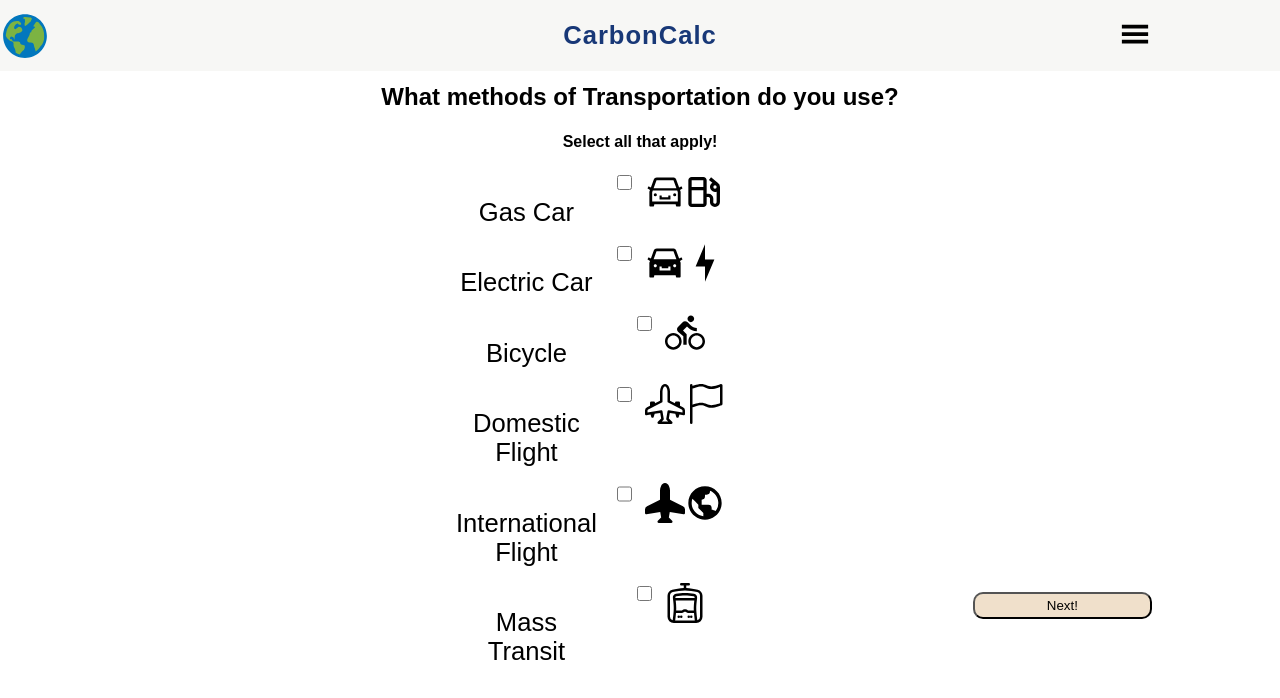
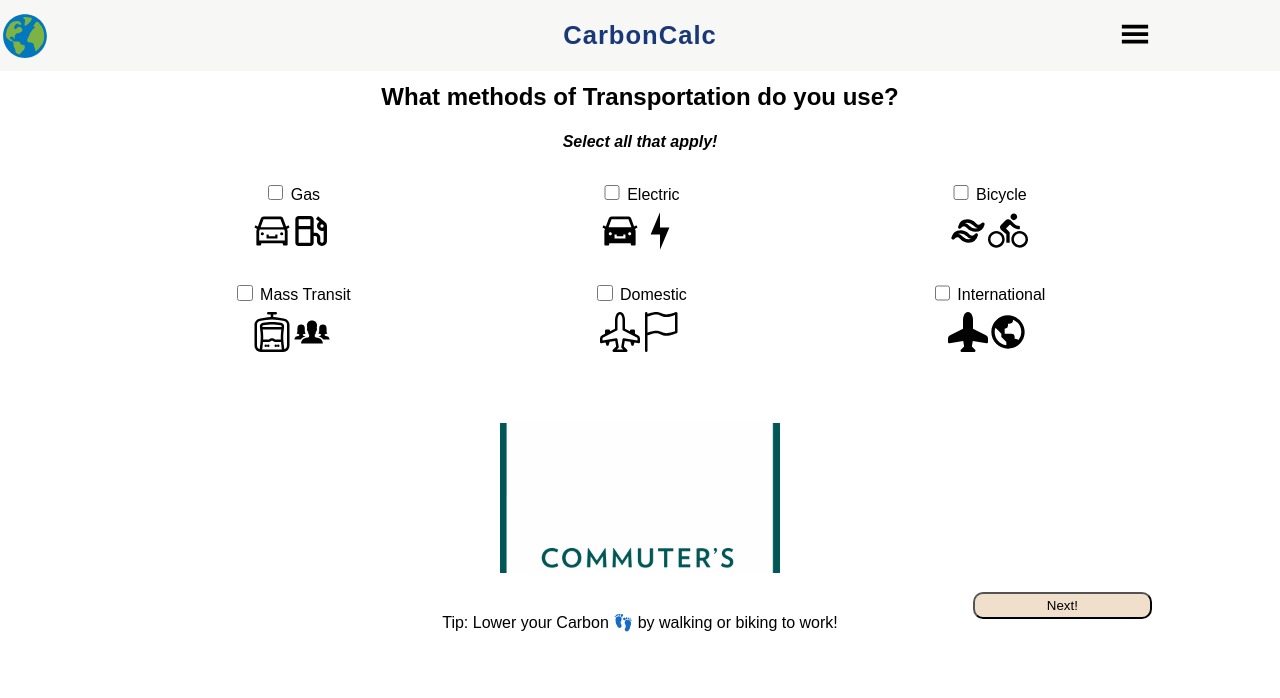
Before and after one commit to DestinyJoyner/CarbonCalc-ClimateHack, a React (Create React App) app: page /transportation in a window 1280 px wide. Shown: the top 698 px of the page. Built offline with nearby package versions, Linux system fonts and the light colour scheme.

Commit message:
update and style Food and Transportaion components

```diff
--- a/src/Components/Food.js
+++ b/src/Components/Food.js
@@ -10,7 +10,7 @@ import {
   TbCarrot,
   TbBrandApple,
 } from "react-icons/tb";
-import { GiChicken, GiWheat } from "react-icons/gi";
+import { GiChicken, GiWheat, GiFarmer, GiRiver } from "react-icons/gi";
 import { BiBowlRice } from "react-icons/bi";
 
 import { useNavigate } from "react-router-dom";
@@ -67,35 +67,36 @@ export default function Food() {
   return (
     <div className="food" style={{ fontFamily: "monospace" }}>
       <h2>What food items do you consume?</h2>
-      <h4>Select all that apply!</h4>
+      <h4>
+        <em>Select all that apply!</em>
+      </h4>
+
       <form>
         <div className="food-selections">
-          <label htmlFor="beef">
-            <input
-              type="checkbox"
-              id="beef"
-              value={categories.food["Beef"]}
-              onChange={handleOptionChange}
-            />
-            <SiHappycow size="50" /> Beef
-          </label>
           <label htmlFor="chicken">
             <input
               type="checkbox"
               id="chicken"
               value={categories.food["Chicken"]}
               onChange={handleOptionChange}
-            />
-            <GiChicken size="50" /> Chicken
+            />{" "}
+            Chicken
+            <section>
+              <GiChicken size="50" />
+            </section>
           </label>
+
           <label htmlFor="pork">
             <input
               type="checkbox"
               id="pork"
               value={categories.food["Pork"]}
               onChange={handleOptionChange}
-            />
-            <TbPig size="50" /> Pork
+            />{" "}
+            Pork
+            <section>
+              <TbPig size="50" />
+            </section>
           </label>
 
           <label htmlFor="fish (wild)">
@@ -104,82 +105,138 @@ export default function Food() {
               id="fish (wild)"
               value={categories.food["Fish (wild)"]}
               onChange={handleOptionChange}
-            />
-            <TbFish size="50" /> Wild Fish
+            />{" "}
+            Wild Fish
+            <section>
+              <GiRiver size="50" />
+              <TbFish size="50" />
+            </section>
           </label>
+
           <label htmlFor="fish (farmed)">
             <input
               type="checkbox"
               id="fish (farmed)"
               value={categories.food["Fish (farmed)"]}
               onChange={handleOptionChange}
-            />
-            <TbFish size="50" /> Farmed Fish
+            />{" "}
+            Farmed Fish
+            <section>
+              <GiFarmer size="50" />
+              <TbFish size="50" />
+            </section>
           </label>
+
+          <label htmlFor="beef">
+            <input
+              type="checkbox"
+              id="beef"
+              value={categories.food["Beef"]}
+              onChange={handleOptionChange}
+            />{" "}
+            Beef
+            <section>
+              <SiHappycow size="50" />
+            </section>
+          </label>
+
           <label htmlFor="dairy (cheese)">
             <input
               type="checkbox"
               id="dairy (cheese)"
               value={categories.food["Dairy (cheese)"]}
               onChange={handleOptionChange}
-            />
-            <TbCheese size="50" /> Cheese
+            />{" "}
+            Cheese
+            <section>
+              <TbCheese size="50" />
+            </section>
           </label>
+
           <label htmlFor="dairy (milk)">
             <input
               type="checkbox"
               id="dairy (milk)"
               value={categories.food["Dairy (milk)"]}
               onChange={handleOptionChange}
-            />
-            <TbMilk size="50" /> Milk
+            />{" "}
+            Milk
+            <section>
+              <TbMilk size="50" />
+            </section>
           </label>
+
           <label htmlFor="eggs">
             <input
               type="checkbox"
               id="eggs"
               value={categories.food["Eggs"]}
               onChange={handleOptionChange}
-            />
-            <TbEggs size="50" /> Eggs
+            />{" "}
+            Eggs
+            <section>
+              <TbEggs size="50" />
+            </section>
           </label>
+
           <label htmlFor="rice">
             <input
               type="checkbox"
               id="rice"
               value={categories.food["Rice"]}
               onChange={handleOptionChange}
-            />
-            <BiBowlRice size="50" /> Rice
+            />{" "}
+            Rice
+            <section>
+              <BiBowlRice size="50" />
+            </section>
           </label>
+
           <label htmlFor="wheat">
             <input
               type="checkbox"
               id="wheat"
               value={categories.food["Wheat"]}
               onChange={handleOptionChange}
-            />
-            <GiWheat size="50" /> Wheat
+            />{" "}
+            Wheat
+            <section>
+              <GiWheat size="50" />
+            </section>
           </label>
+
           <label htmlFor="vegetables">
             <input
               type="checkbox"
               id="vegetables"
               value={categories.food["Vegetables"]}
               onChange={handleOptionChange}
-            />
-            <TbCarrot size="50" /> Veggies
+            />{" "}
+            Veggies
+            <section>
+              <TbCarrot size="50" />
+            </section>
           </label>
+
           <label htmlFor="fruits">
             <input
               type="checkbox"
               id="fruits"
               value={categories.food["Fruits"]}
               onChange={handleOptionChange}
-            />
-            <TbBrandApple size="50" /> Fruits
+            />{" "}
+            Fruits
+            <section>
+              <TbBrandApple size="50" />
+            </section>
           </label>
         </div>
+
+        <div className="food-image-container">
+          <div className="food-image"></div>
+        </div>
+        <p>Tip: Lower your Carbon 👣 by eating locally sourced food!</p>
+
         <button className="next" onClick={handleSubmit}>
           Next!
         </button>
--- a/src/Components/Transportation.css
+++ b/src/Components/Transportation.css
@@ -1,34 +1,81 @@
 .selections {
-    width: 20vw;
+    width: 80vw;
     margin: auto;
-    margin-left: 35vw;
 
     display: grid;
-    grid-template-columns: 1fr 1fr;
-    gap: 2vh;
+    grid-template-columns: 1fr 1fr 1fr;
+
+    gap: 20px;
+    padding: 10px;
+}
+
+@media screen and (max-width: 700px) {
+    .selections {
+        width: 80vw;
+        margin: auto;
+
+        display: grid;
+        grid-template-columns: 1fr 1fr;
+
+        gap: 20px;
+        padding: 10px;
+    }
+}
+
+@media only screen and (max-width: 350px) {
+    .selections {
+        width: 80vw;
+        margin: auto;
+
+        display: grid;
+        grid-template-columns: 1fr;
+
+        gap: 20px;
+        padding: 10px;
+    }
 }
 
 .transpo-form {
     text-align: center;
 }
 
-.selections label {
-    display: flex;
-    justify-content: center;
+.transpo-image-container {
+    width: 280px;
+    height: 150px;
+    margin: auto;
 
-    padding-bottom: 1vh;
+    padding-top: 50px;;
+}
+
+.transpo-image {
+    width: 100%;
+    height: 100%;
+
+    background-image: url("/public/commuting.gif");
+    background-position: center;
+    background-size: cover;
 }
 
 .selections label:hover {
-    box-shadow: 3px 3px black;
+    box-shadow: 4px 4px 3px black;
+    border-radius: 10px;
+    font-weight: bold;
+}
+
+.selections section {
+    display: block;
+    padding: 7px;
 }
 
 .selections p {
-    font-size: 2vw;
+    display: block;
+
+    font-size: 15px;
     margin-bottom: 0px;
     padding-bottom: 0px;
+    text-align: left;
 }
 
-.selections input {
-    margin-right: 1vw;
+.transpo-form p {
+    margin-top: 40px;
 }
--- a/src/Components/Transportation.js
+++ b/src/Components/Transportation.js
@@ -8,6 +8,8 @@ import {
 } from "react-icons/bs";
 import { BiGasPump, BiWorld } from "react-icons/bi";
 import { GiElectric } from "react-icons/gi";
+import { TbBrandTailwind } from "react-icons/tb";
+import { IoIosPeople } from "react-icons/io";
 
 import { useState } from "react";
 import { useNavigate } from "react-router-dom";
@@ -16,8 +18,6 @@ import { useContextProvider } from "./Provider.js";
 import "./Transportation.css";
 
 export default function Transportation() {
-  const navigate = useNavigate();
-
   const [checked, setChecked] = useState({
     gas_car: false,
     elec_car: false,
@@ -28,6 +28,10 @@ export default function Transportation() {
   });
 
   const { result, setResult, categories } = useContextProvider();
+
+  const navigate = useNavigate();
+
+  const iconSize = 40;
 
   const handleCheck = (e) => {
     setChecked({ ...checked, [e.target.id]: !checked[e.target.id] });
@@ -54,9 +58,11 @@ export default function Transportation() {
   return (
     <form onSubmit={handleSubmit} className="transpo-form">
       <h2>What methods of Transportation do you use?</h2>
-      <h4>Select all that apply!</h4>
+      <h4>
+        <em>Select all that apply!</em>
+      </h4>
+
       <div className="selections">
-        <p>Gas Car</p>
         <label htmlFor="gas_car">
           <input
             type="checkbox"
@@ -64,63 +70,88 @@ export default function Transportation() {
             value={checked.gas_car}
             onChange={handleCheck}
           />{" "}
-          <AiOutlineCar size="40" />
-          <BiGasPump size="40" />
+          Gas
+          <section>
+            <AiOutlineCar size={iconSize} />
+            <BiGasPump size={iconSize} />
+          </section>
         </label>
-        <p>Electric Car</p>
+
         <label htmlFor="elec_car">
           <input
             type="checkbox"
             id="elec_car"
             value={checked.elec}
             onChange={handleCheck}
-          />
-          <AiFillCar size="40" />
-          <GiElectric size="40" />
+          />{" "}
+          Electric
+          <section>
+            <AiFillCar size={iconSize} />
+            <GiElectric size={iconSize} />
+          </section>
         </label>
-        <p>Bicycle</p>
+
         <label htmlFor="bicycle">
           <input
             type="checkbox"
             id="bicycle"
             value={checked.bike}
             onChange={handleCheck}
-          />
-          <MdOutlineDirectionsBike size="40" />
+          />{" "}
+          Bicycle
+          <section>
+            <TbBrandTailwind size={iconSize} />
+            <MdOutlineDirectionsBike size={iconSize} />
+          </section>
         </label>
-        <p>Domestic Flight</p>
+
+        <label htmlFor="mass_transit">
+          <input
+            type="checkbox"
+            id="mass_transit"
+            value={checked.mass_transit}
+            onChange={handleCheck}
+          />{" "}
+          Mass Transit
+          <section>
+            <BsTrainLightrailFront size={iconSize} />
+            <IoIosPeople size={iconSize} />
+          </section>
+        </label>
+
         <label htmlFor="dom_flight">
           <input
             type="checkbox"
             id="dom_flight"
             value={checked.dom_flight}
             onChange={handleCheck}
-          />
-          <BsAirplaneEngines size="40" />
-          <BsFlag size="40" />
+          />{" "}
+          Domestic
+          <section>
+            <BsAirplaneEngines size={iconSize} />
+            <BsFlag size={iconSize} />
+          </section>
         </label>
-        <p>International Flight</p>
+
         <label htmlFor="int_flight">
           <input
             type="checkbox"
             id="int_flight"
             value={checked.int_flight}
             onChange={handleCheck}
-          />
-          <BsAirplaneFill size="40" />
-          <BiWorld size="40" />
-        </label>
-        <p>Mass Transit</p>
-        <label htmlFor="mass_transit">
-          <input
-            type="checkbox"
-            id="mass_transit"
-            value={checked.mass_transit}
-            onChange={handleCheck}
-          />
-          <BsTrainLightrailFront size="40" />
+          />{" "}
+          International
+          <section>
+            <BsAirplaneFill size={iconSize} />
+            <BiWorld size={iconSize} />
+          </section>
         </label>
       </div>
+
+      <div className="transpo-image-container">
+        <div className="transpo-image"></div>
+      </div>
+      <p>Tip: Lower your Carbon 👣 by walking or biking to work!</p>
 
       <button className="next" type="sumbit">
         Next!
```
Also changed, not shown: src/Components/Food.css (+59 -5 lines), public/commuting.gif (added), 1 other file (tests, documents, lock files or other folders).
